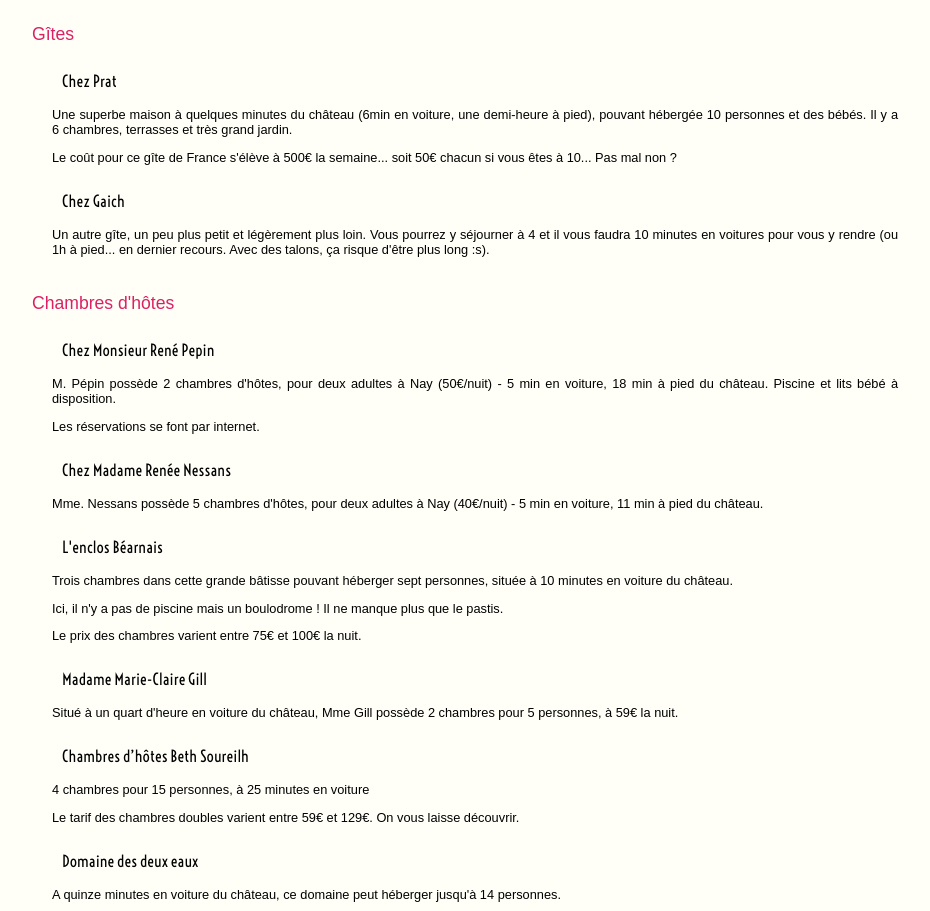
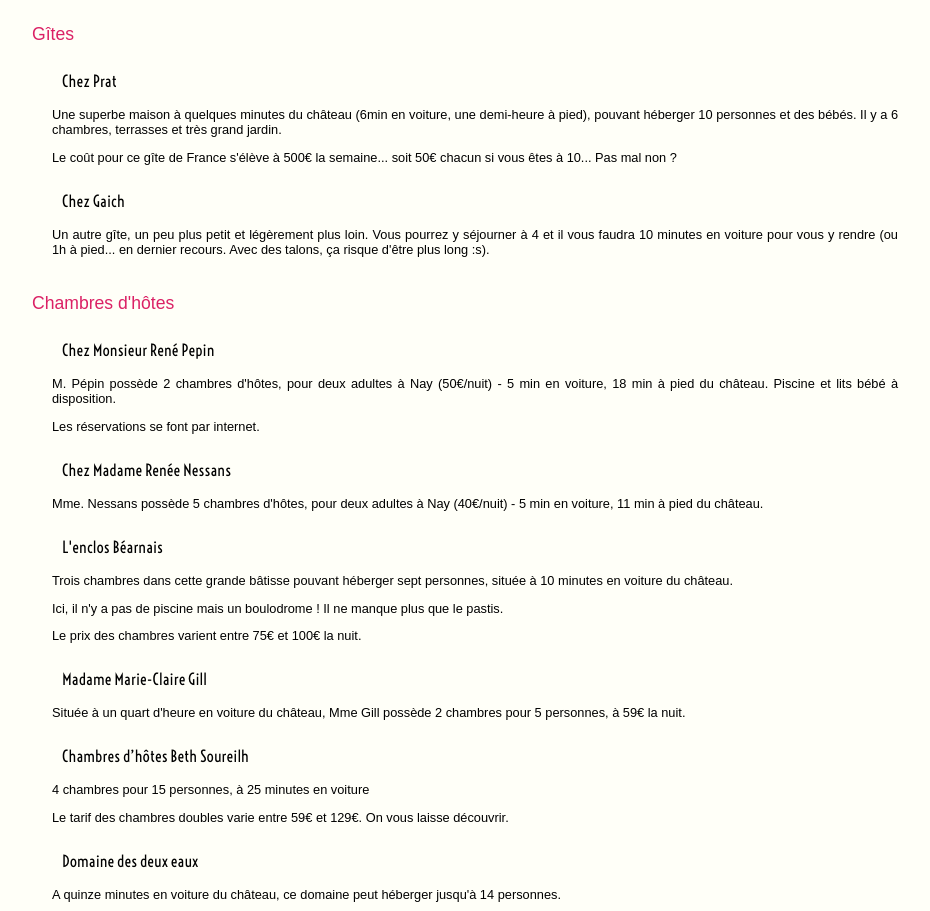
Before and after one commit to Catounette/site_mariage, a Django app: page /blog/logement in a window 1280 px wide. Shown: the part 868-1779 px from the top of the page, without its empty margins (165-1095 px from the left). Run offline with Django 3.2, Linux system fonts and the light colour scheme.

Commit message:
commit Orthographe et bonne annee

```diff
--- a/blog/templates/blog/logement.html
+++ b/blog/templates/blog/logement.html
@@ -32,10 +32,10 @@
       <div id="type">
       <h2>Gîtes</h2>
       <h3><a href="https://www.gites-de-france.com/location-vacances-Mirepeix-Gite-Gite-Prat-64G121196.html?deb=13/07/2017&nbj=3&exe=2017">Chez Prat</a></h3>
-      <p>Une superbe maison à quelques minutes du château (6min en voiture, une demi-heure à pied), pouvant hébergée 10 personnes et des bébés. Il y a 6 chambres, terrasses et très grand jardin.</p>
+      <p>Une superbe maison à quelques minutes du château (6min en voiture, une demi-heure à pied), pouvant héberger 10 personnes et des bébés. Il y a 6 chambres, terrasses et très grand jardin.</p>
       <p>Le coût pour ce gîte de France s'élève à 500€ la semaine... soit 50€ chacun si vous êtes à 10... Pas mal non ?</p>
       <h3><a href="https://www.gites-de-france.com/location-vacances-Coarraze-Gite-Chez-Gaich-64G121100.html">Chez Gaich</a></h3>
-      <p>Un autre gîte, un peu plus petit et légèrement plus loin. Vous pourrez y séjourner à 4 et il vous faudra 10 minutes en voitures pour vous y rendre (ou 1h à pied... en dernier recours. Avec des talons, ça risque d'être plus long :s).
+      <p>Un autre gîte, un peu plus petit et légèrement plus loin. Vous pourrez y séjourner à 4 et il vous faudra 10 minutes en voiture pour vous y rendre (ou 1h à pied... en dernier recours. Avec des talons, ça risque d'être plus long :s).
    </div>
    <div id="type">
       <h2>Chambres d'hôtes</h2>
@@ -49,10 +49,10 @@
       <p>Ici, il n'y a pas de piscine mais un boulodrome ! Il ne manque plus que le pastis.</p>
       <p>Le prix des chambres varient entre 75€ et 100€ la nuit.</p>
       <h3><a href="http://tourisme-bearn-paysdenay.com/fr/component/tourinsoft/hebergements/chambres-d-hotes/madame-marie-claire-gill">Madame Marie-Claire Gill</a></h3>
-      <p>Situé à un quart d'heure en voiture du château, Mme Gill possède 2 chambres pour 5 personnes, à 59€ la nuit.</p>
+      <p>Située à un quart d'heure en voiture du château, Mme Gill possède 2 chambres pour 5 personnes, à 59€ la nuit.</p>
       <h3><a href="http://www.chambres-hotes-pyrenees.net/">Chambres d’hôtes Beth Soureilh</a></h3>
       <p>4 chambres pour 15 personnes, à 25 minutes en voiture</p>
-      <p>Le tarif des chambres doubles varient entre 59€ et 129€. On vous laisse découvrir.</p>
+      <p>Le tarif des chambres doubles varie entre 59€ et 129€. On vous laisse découvrir.</p>
       <h3><a href="http://domainedesdeuxeaux.fr/gite.html">Domaine des deux eaux</a></h3>
       <p>A quinze minutes en voiture du château, ce domaine peut héberger jusqu'à 14 personnes.</p>
       <h3><a href="http://tourisme-bearn-paysdenay.com/fr/sejournez/chambres-hotes">Les autres chambres d'hôtes</a></h3>
--- a/blog/templates/blog/nounou.html
+++ b/blog/templates/blog/nounou.html
@@ -9,7 +9,7 @@
 </div>
 <div class="NounouElem">
    <h1>Baby-stting</h1>
-   <p>Afin que vous puissiez tous profitez jusqu'au bout de la soirée, nous allons solliciter des baby-sitters. Une chambre sera réservée dans le château pour garder vos petits bouts.</p>
+   <p>Afin que vous puissiez tous profiter jusqu'au bout de la soirée, nous allons solliciter des baby-sitters. Une chambre sera réservée dans le château pour garder vos petits bouts.</p>
    <p>Merci de nous indiquer si vous venez avec eux afin que nous puissions prévoir le nombre adequat de nounous.</p>
    </div>
    </div>
--- a/blog/templates/blog/transportEtAcces.html
+++ b/blog/templates/blog/transportEtAcces.html
@@ -7,7 +7,7 @@
 		<div class="elem">
 		   <h1>Transports et accès</h1>
 		   <p> Les Pyrénées ce n'est pas tout près mais ça vaut le détour !</p>
-		   <p>Pour venir, nous vous conseillons de prendre vos billets bien en avance. Le prix des vols et des trains Pau-Paris peuvent être très élevés pendant la période estivale.
+		   <p>Pour venir, nous vous conseillons de prendre vos billets bien en avance. Les prix des vols et des trains Pau-Paris peuvent être très élevés pendant la période estivale.
 		   <p/>
 		   <p>Il y a une gare près de Nay (Coarraze) mais elle est peu desservie et assez loin à pied de l'église. Il est donc plus simple d'avoir une voiture.</p>
 		</div>
```
